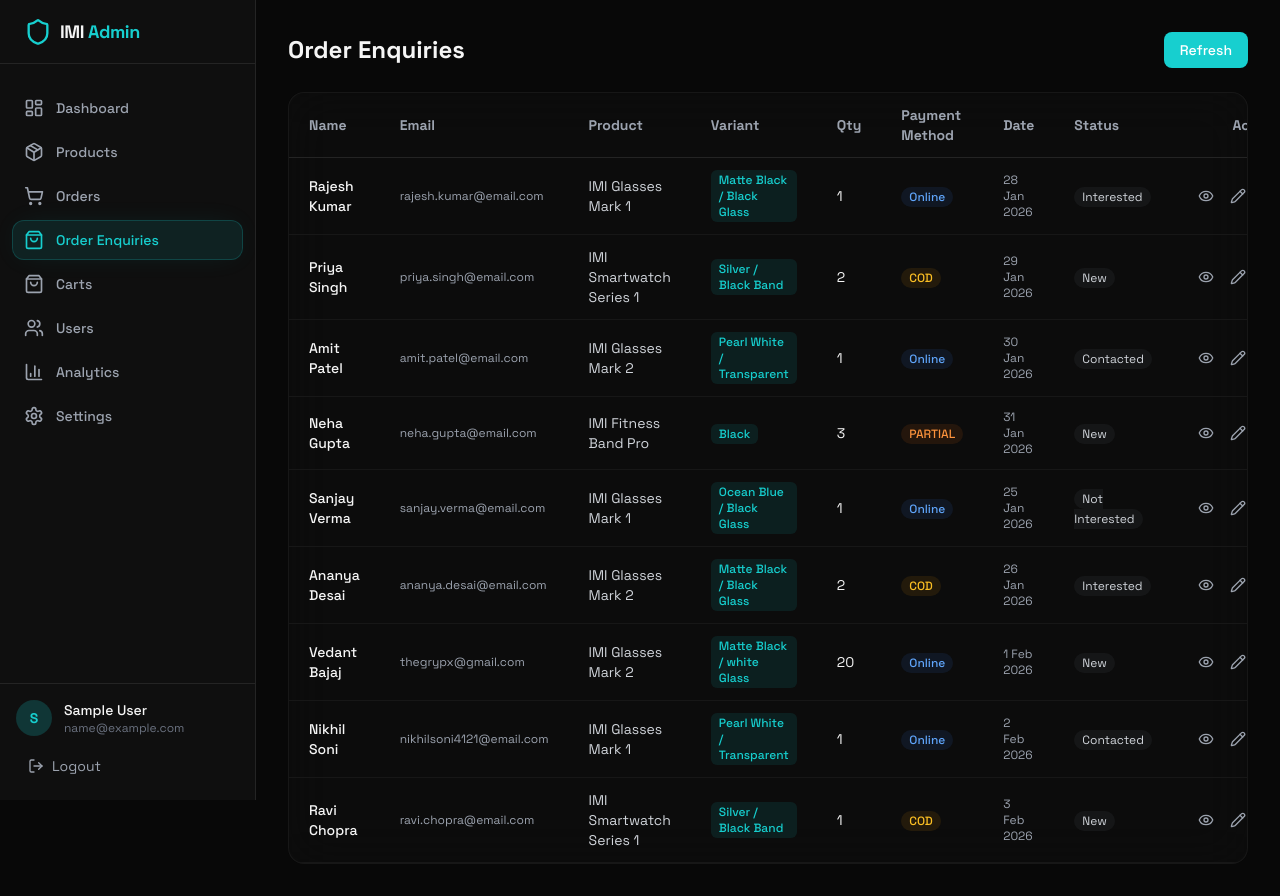
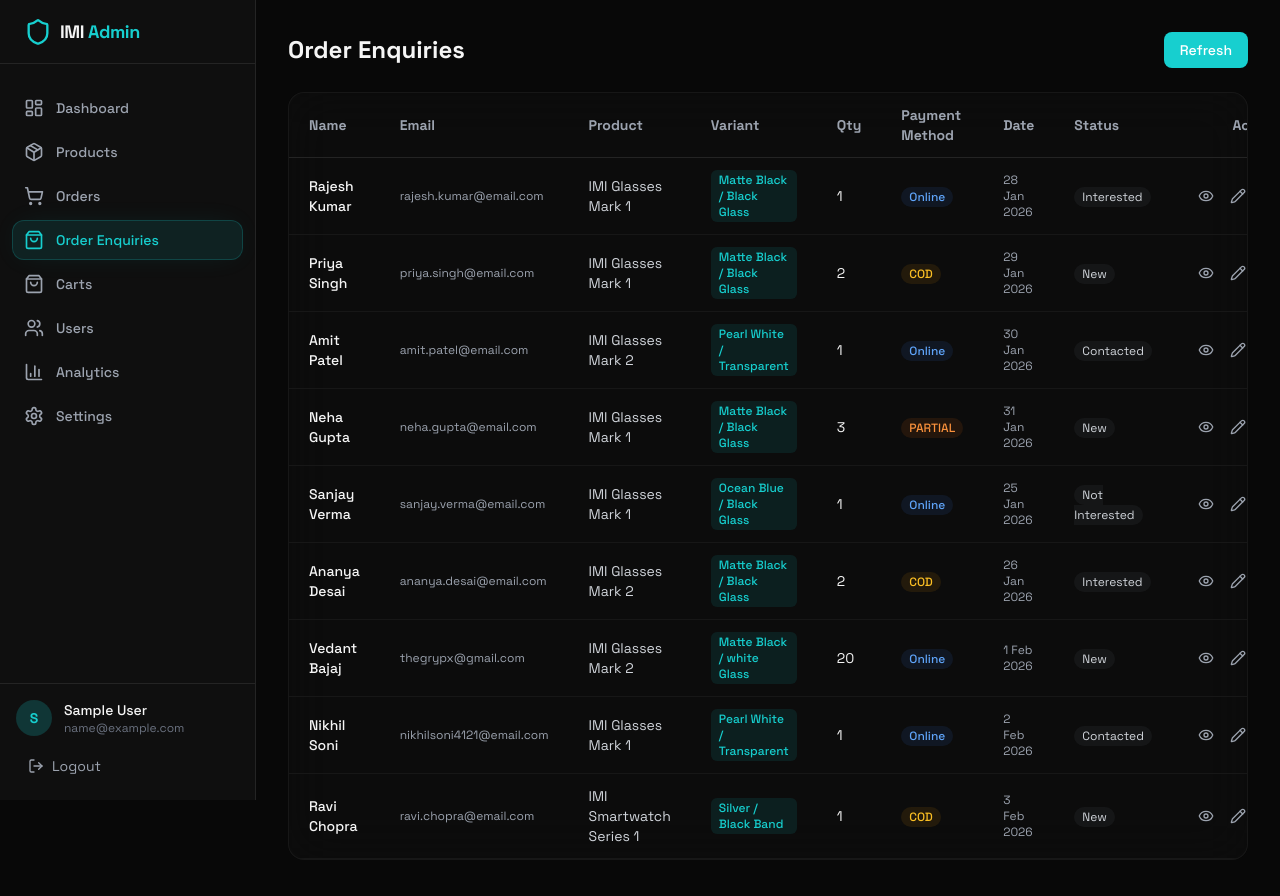
Before and after one commit to AyushiAselea/imi_admin, a React (Vite) app: page /admin/order-enquiries in a window 1280 px wide. Built offline with nearby package versions, Linux system fonts and the light colour scheme; no server answers; sample sign-in values are in the browser's storage; the HTML template or start-up script is replaced by a standard one.

Commit message:
orderenqiery

```diff
--- a/src/pages/OrderEnquiryPage.tsx
+++ b/src/pages/OrderEnquiryPage.tsx
@@ -38,8 +38,8 @@ const staticEnquiries: OrderEnquiry[] = [
     id: "STATIC002",
     name: "Priya Singh",
     email: "priya.singh@email.com",
-    product: "IMI Smartwatch Series 1",
-    variant: "Silver / Black Band",
+    product: "IMI Glasses Mark 1",
+    variant: "Matte Black / Black Glass",
     quantity: 2,
     paymentMethod: "COD",
     date: "2026-01-29",
@@ -62,8 +62,8 @@ const staticEnquiries: OrderEnquiry[] = [
     id: "STATIC004",
     name: "Neha Gupta",
     email: "neha.gupta@email.com",
-    product: "IMI Fitness Band Pro",
-    variant: "Black",
+    product: "IMI Glasses Mark 1",
+    variant: "Matte Black / Black Glass",
     quantity: 3,
     paymentMethod: "PARTIAL",
     date: "2026-01-31",
```
